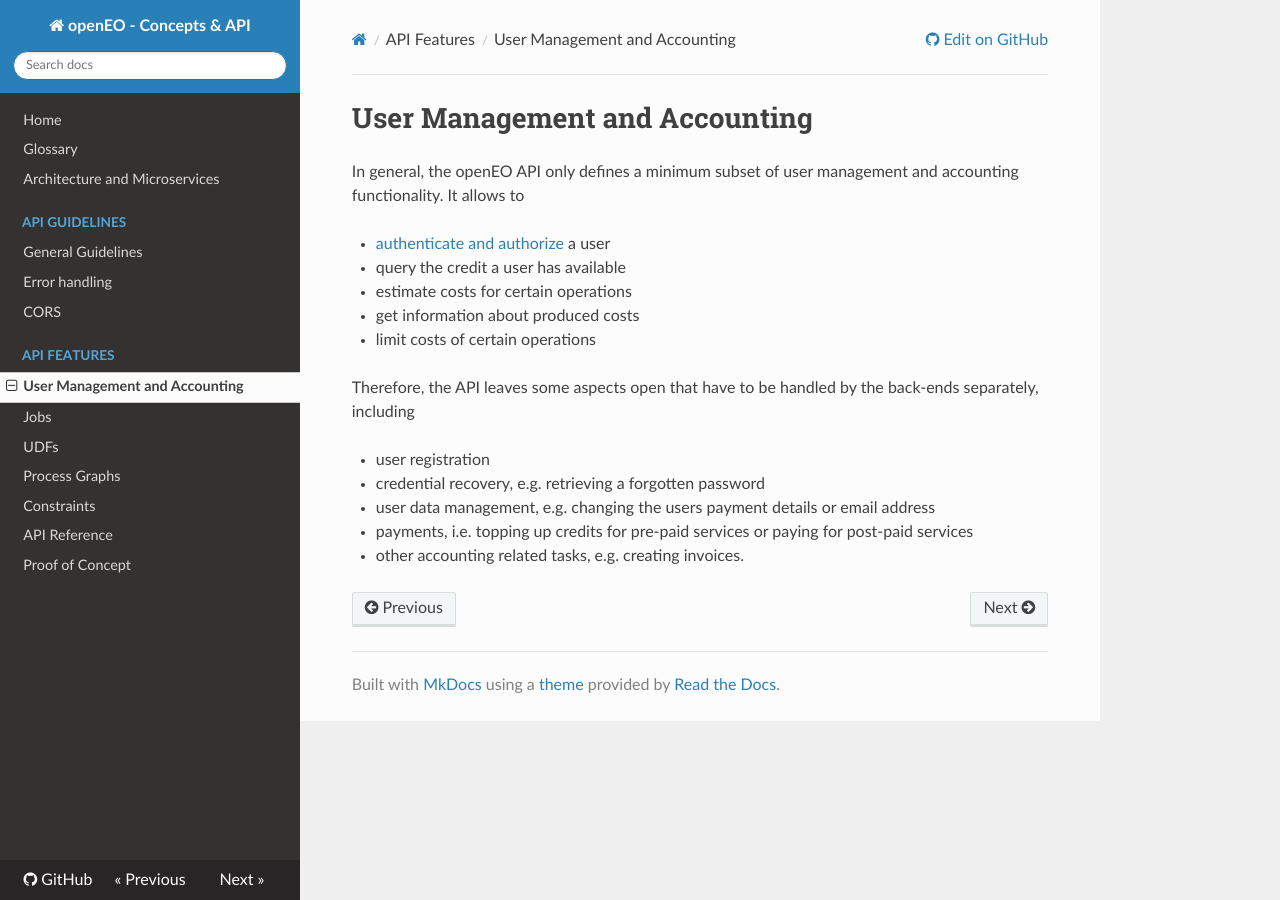
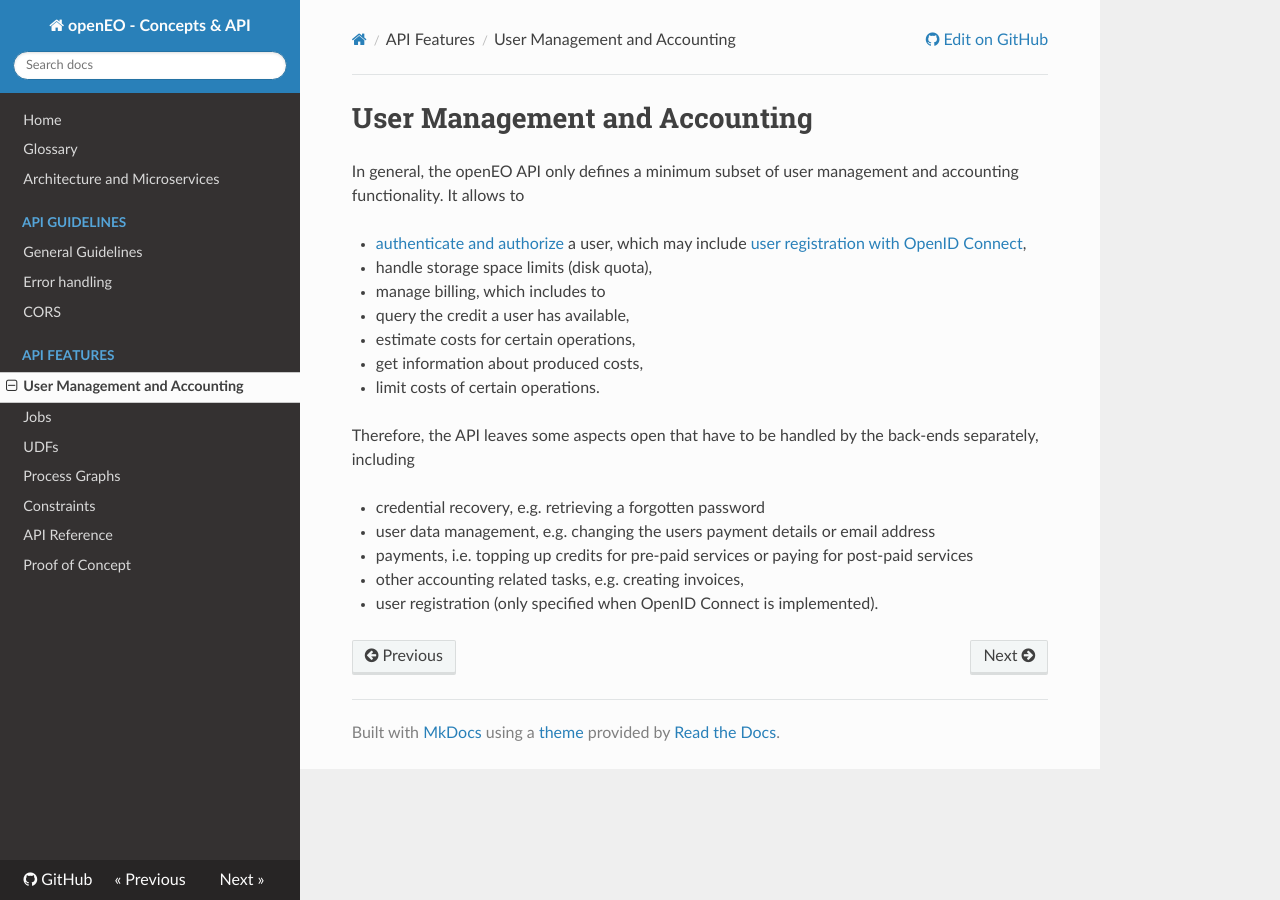
Before and after one commit to Open-EO/openeo-api, an MkDocs documentation site: the page built from docs/docs/usermanagement.md, in a window 1280 px wide. Built offline with MkDocs 1.6.1, drawn with Linux system fonts in a browser that asks for light colours; nearby versions of some CDN libraries; old or Windows-style settings are respelled for this version of MkDocs.

Commit message:
Minor bugfixes to the previous commits.

```diff
--- a/docs/docs/usermanagement.md
+++ b/docs/docs/usermanagement.md
@@ -2,16 +2,18 @@
 
 In general, the openEO API only defines a minimum subset of user management and accounting functionality. It allows to
 
-* [authenticate and authorize](http://www.differencebetween.net/technology/difference-between-authentication-and-authorization/) a user
-* query the credit a user has available
-* estimate costs for certain operations
-* get information about produced costs
-* limit costs of certain operations
+* [authenticate and authorize](http://www.differencebetween.net/technology/difference-between-authentication-and-authorization/) a user, which may include [user registration with OpenID Connect](http://openid.net/specs/openid-connect-registration-1_0.html),
+* handle storage space limits (disk quota),
+* manage billing, which includes to
+  * query the credit a user has available,
+  * estimate costs for certain operations,
+  * get information about produced costs,
+  * limit costs of certain operations.
 
 Therefore, the API leaves some aspects open that have to be handled by the back-ends separately, including
 
-* user registration
 * credential recovery, e.g. retrieving a forgotten password
 * user data management, e.g. changing the users payment details or email address
 * payments, i.e. topping up credits for pre-paid services or paying for post-paid services
-* other accounting related tasks, e.g. creating invoices.
+* other accounting related tasks, e.g. creating invoices,
+* user registration (only specified when OpenID Connect is implemented).
```
Also changed, not shown: openapi.json.
